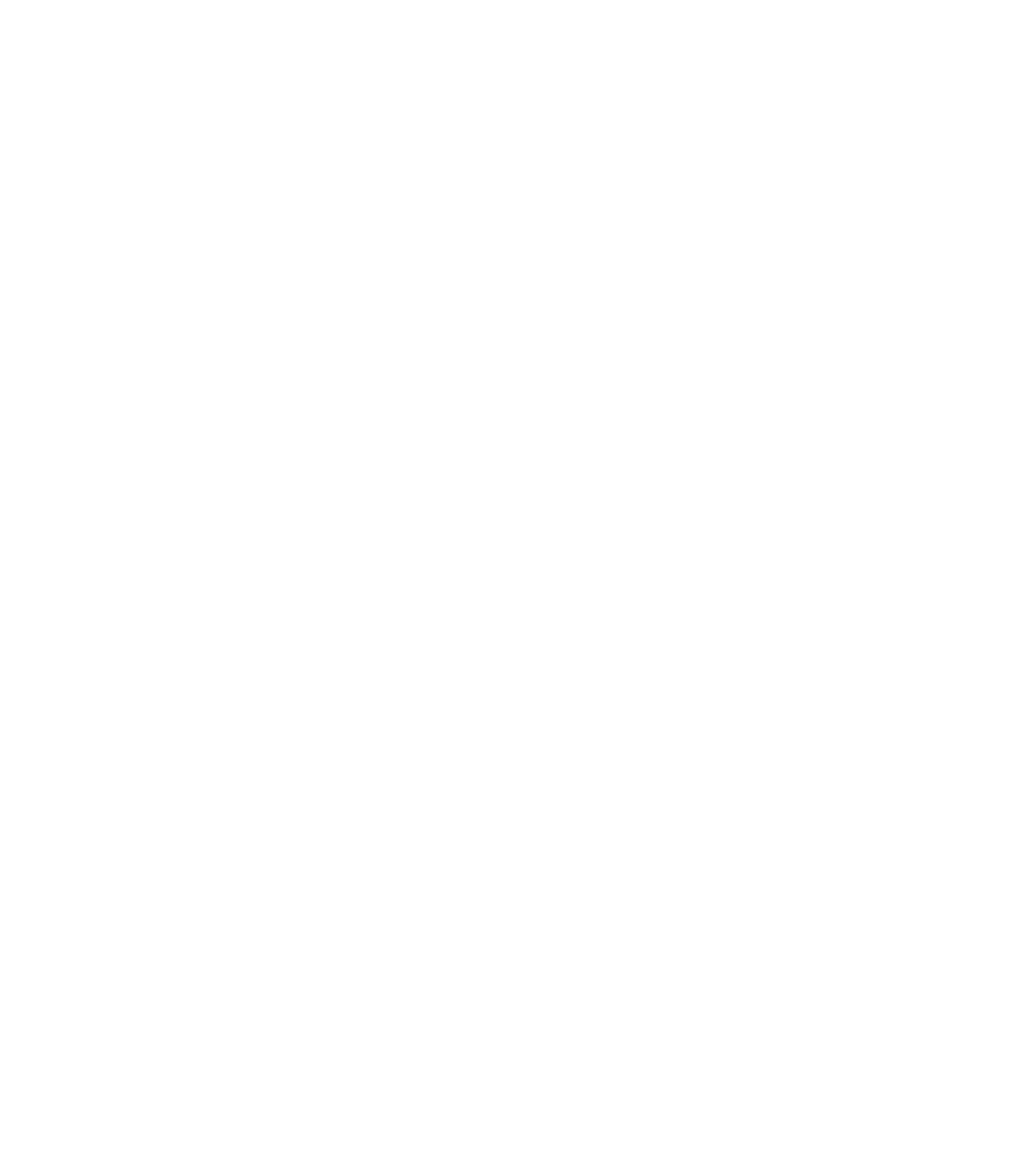
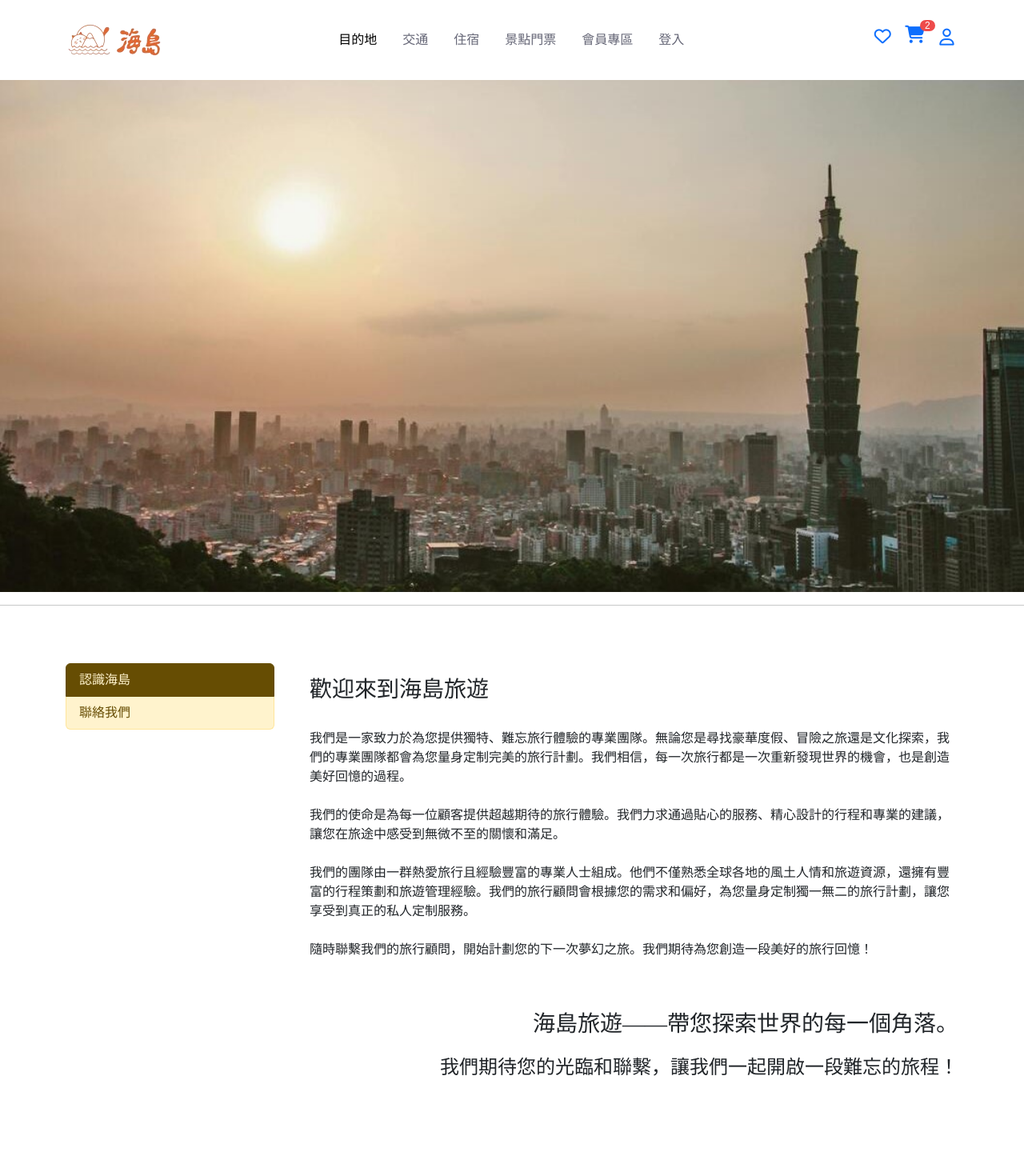
Before and after one commit to yangmxtim/TravelWebsite3, a Vue app: page /about in a window 1280 px wide. Before the commit this address had no page. Shown: the top 1470 px of the page at 80% size. Before the commit the page ends 800 px from the top, so only its background shows below. Built offline with nearby package versions, Linux system fonts and the light colour scheme; a small style sheet from the web is missing; a web font is replaced by a local one.

Commit message:
新增關於我們

```diff
--- a/src/router/index.js
+++ b/src/router/index.js
@@ -10,6 +10,7 @@ import CategoryTouristSpot from '@/views/Category/CategoryTouristSpot.vue'
 import CategoryMembers from '@/views/Category/CategoryMembers.vue'
 import Product from '@/views/Product/Product.vue'
 import Home from '@/views/Home/Home.vue'
+import About from '@/views/Home/About.vue'
 import CartList from '@/views/CartList/CartList.vue'
 import Checkout from '@/views/Checkout/checkout.vue'
 import NoteList from '@/views/Note/NoteList.vue'
@@ -28,6 +29,10 @@ const router = createRouter({
         {
           path:'',
           component: Home
+        },
+        {
+          path:'about',
+          component: About
         },
         {
           path:'categoryTraffic',
--- /dev/null
+++ b/src/views/Home/About.vue
@@ -0,0 +1,171 @@
+<template>
+    <div id="carouselExampleControls" class="carousel slide " data-bs-ride="carousel" >
+        <div class="carousel-inner container">
+            <div class="carousel-item header-carousel-item active bg-cover">
+            </div>
+        </div>
+    </div>
+    <hr>
+    <section>
+        <div class="container py-5">
+            <div class="row" >
+                <div class="col-md-3 my-2 " data-aos="fade-down">
+                    <div class="list-group">
+                        <a href="#pane-1" class="list-group-item list-group-item-action active list-group-item list-group-item-warning" aria-current="true"
+                            data-bs-toggle="list">
+                            認識海島
+                        </a>
+                        <a href="#pane-2" class="list-group-item list-group-item-action list-group-item list-group-item-warning" data-bs-toggle="list">聯絡我們</a>
+                    </div>
+                </div>
+                <div class="col-md-9 ">
+
+                    <div class="tab-content my-2" data-aos="fade-up" >
+                        <!-- 品牌緣起 -->
+                        <div class="tab-pane active" id="pane-1">
+                            <div class="row">
+
+                                <div class="col-md-12  ">
+                                    <dl class="row ms-2">
+                                        <dt class="col-sm-12 my-3"><h3>歡迎來到海島旅遊</h3></dt>
+                                        <dd class="col-sm-12 py-2">我們是一家致力於為您提供獨特、難忘旅行體驗的專業團隊。無論您是尋找豪華度假、冒險之旅還是文化探索，我們的專業團隊都會為您量身定制完美的旅行計劃。我們相信，每一次旅行都是一次重新發現世界的機會，也是創造美好回憶的過程。</dd>
+                                        <dd class="col-sm-12 py-2">我們的使命是為每一位顧客提供超越期待的旅行體驗。我們力求通過貼心的服務、精心設計的行程和專業的建議，讓您在旅途中感受到無微不至的關懷和滿足。</dd>
+                                        <dd class="col-sm-12 py-2">我們的團隊由一群熱愛旅行且經驗豐富的專業人士組成。他們不僅熟悉全球各地的風土人情和旅遊資源，還擁有豐富的行程策劃和旅遊管理經驗。我們的旅行顧問會根據您的需求和偏好，為您量身定制獨一無二的旅行計劃，讓您享受到真正的私人定制服務。</dd>
+                                        <dd class="col-sm-12 py-2">隨時聯繫我們的旅行顧問，開始計劃您的下一次夢幻之旅。我們期待為您創造一段美好的旅行回憶！</dd>
+                                        <dd class="col-sm-12 pt-5 text-end"><h3>海島旅遊——帶您探索世界的每一個角落。</h3></dd>
+                                        <dd class="col-sm-12 py-2 text-end"><h4>我們期待您的光臨和聯繫，讓我們一起開啟一段難忘的旅程！</h4></dd>
+                                    </dl>
+                                </div>
+                            </div>
+                        </div>
+
+                        <!-- 聯絡表單 -->
+                        <div class="tab-pane " id="pane-2">
+                            <div class="row col-12 ">
+                                <section class="py-2">
+                                    <div class="container">
+                                        <div class="row">
+                                            <div class="col-md-12">
+                                                <div class="card  my-2 p-0 ">
+                                                    <div class="row ">
+                                                        <div class="col-md-12 my-2">
+                                                            <div class="card-body contact">
+                                                                <div>
+                                                                    <h3>聯絡我們</h3>
+                                                                </div>
+                                                                <div>
+                                                                    <p>如果您在訂購商品或收到商品時遇到問題，請聯絡我們的線上客服：
+                                                                        請允許我們在24小時內對您的問題作出答覆。在非辦公時間發送的電子郵件將在我們的下一個工作日處理。若未收到回信可能是信箱系統擋信因素導致信件被分至垃圾信件夾，建議可至垃圾信件夾搜尋。
+                                                                    </p>
+                                                                    <p>我們愛你！</p>
+                                                                </div>
+                                                                <div>
+                                                                    <label for="name">姓名*</label>
+                                                                    <input type="text" name="user-name" id="name" required>
+                                                                    <br>
+                                                                    <label for="phone">電話*</label>
+                                                                    <input type="text" name="user-phone" id="phone" required>
+                                                                    <br>
+                                                                </div>
+                                                                <div>
+                                                                    <label for="email">Email*</label>
+                                                                    <input type="text" name="user-email" id="email" required>
+                                                                    <br>
+                                                                    </div>
+                                                                <div>
+                                                                    <label for="purpose">聯絡目的</label>
+                                                                    <select name="purpose" id="purpose">
+                                                                        <option disabled selected="true">請選擇項目</option>
+                                                                        <option value="1">預定問題</option>
+                                                                        <option value="2">支付問題</option>
+                                                                        <option value="3">產品詢問</option>
+                                                                        <option value="4">投訴與建議</option>
+                                                                    </select>
+                                                                    <br>
+                                                                </div>
+                                                                <div>
+                                                                    <label for="message">內容</label>
+                                                                    <textarea class="mb-2" name="message" id="message" placeholder="請輸入內容" cols="30" rows="15"></textarea>
+                                                                    <br>
+                                                                </div>
+                                                                    <p>
+                                                                    <button>送出表單</button>
+                                                                    </p>
+                                                            </div>
+                                                         </div>
+                                                    </div>
+                                                </div>
+                                            </div>
+                                        </div>
+                                    </div>
+                                </section>
+                            </div>
+                        </div>
+
+                    </div>
+
+                </div>
+
+            </div>
+        </div>
+    </section>
+</template>
+
+<style scoped>
+     #carouselExampleControls{
+            height: 80vh;
+            background-size: cover;
+            background-repeat: no-repeat;
+            background-size: cover;
+            background-position: center;
+            display: flex;
+            flex-direction: column;
+            align-items: center;
+            justify-content: center;
+            background-image: url(../Layout/img/taipei.jpg);
+        }
+    /* contact */
+.contact h1{
+    margin-top: 30px;
+  }
+  .contactp{
+    margin-top: 20px;
+  }
+  .contact input{
+    width: 100%;
+    font-size: 20px;
+    border: 1px solid #000;
+  }
+  option{
+    font-size: 20px;
+  }
+  .contact textarea{
+    width: 100%;
+    border: 1px solid #000;
+  }
+  .contact label{
+    margin-top: 10px;
+    margin-bottom: 10px;
+  }
+  .contact button{
+    width: 100%;
+    background: gray;
+    border: none;
+    color: #fff;
+    font-size: 25px;
+  }
+  .card-body .product-context{
+    margin-left: 15px;
+  }
+
+  .card-body>a{
+    color: #000000;
+    text-decoration: none;
+    padding: 5px;
+  }
+
+  .card-body>a:hover{
+    text-decoration: underline;
+}
+
+</style>
--- a/src/views/Layout/components/LayoutFooter.vue
+++ b/src/views/Layout/components/LayoutFooter.vue
@@ -39,7 +39,7 @@
             <div class="row">
                 <div class="col-sm-3 col-4">
                     <ul>
-                        <router-link :to="''">
+                        <router-link :to="'/About'">
                         <h6>認識海島</h6>
                         </router-link>
                         <li>關於我們</li>
```
